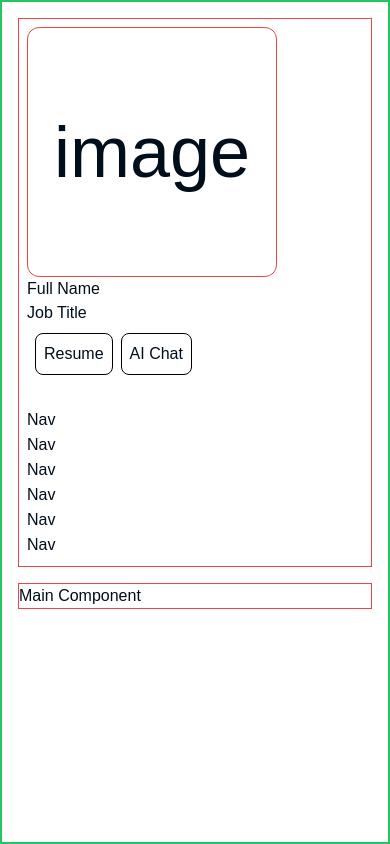
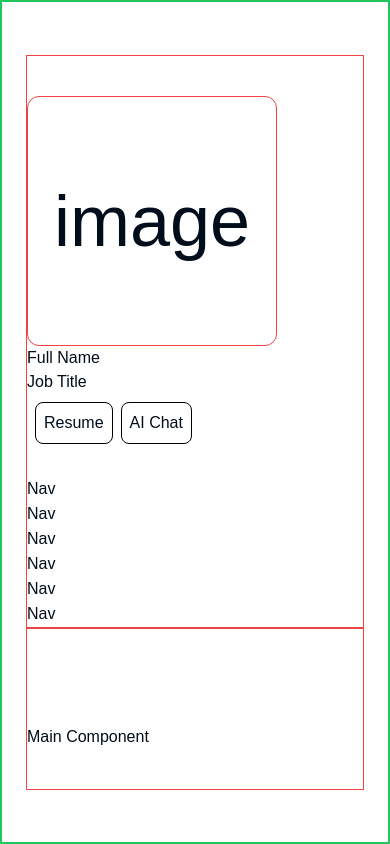
Before and after one commit to jwbw29/portfolio_v2, a Next.js app: page / in a window 390 px wide. Built offline with nearby package versions, Linux system fonts and the light colour scheme; a web font is replaced by a local one.

Commit message:
Refactor page structure and improve layout for better responsiveness

```diff
--- a/src/app/page.tsx
+++ b/src/app/page.tsx
@@ -3,9 +3,9 @@ import Main from "@/components/Main";
 
 export default function Home() {
   return (
-    <main className="border-2 border-green-500 p-2 flex flex-col md:flex-row min-h-screen max-w-4/5">
+    <div className="border-2 border-green-500 mx-auto flex min-h-screen max-w-screen-xl flex-col justify-center px-6 md:px-12 md:flex-row md:gap-20 xl:gap-20">
       <Hero />
       <Main />
-    </main>
+    </div>
   );
 }
--- a/src/components/Hero.tsx
+++ b/src/components/Hero.tsx
@@ -7,7 +7,8 @@ import Nav from "@/components/Nav";
 
 export default function Hero() {
   return (
-    <div className="testBorder p-2 m-2 md:w-2/5">
+    <header className="testBorder flex flex-shrink-0 flex-col justify-between pb-0 pt-10 md:pt-16 lg:sticky lg:top-0 lg:max-h-screen lg:pb-16">
+      {" "}
       {/* <Image src="/hero.jpg" alt="hero" width={1920} height={1080} /> */}
       <div className="flex size-[250px] testBorder rounded-xl items-center justify-center">
         <h1 className="text-7xl text-center">image</h1>
@@ -17,6 +18,6 @@ export default function Hero() {
       <ButtonGroup />
       <Socials />
       <Nav /> {/*hidden on mobile */}
-    </div>
+    </header>
   );
 }
--- a/src/components/Main.tsx
+++ b/src/components/Main.tsx
@@ -2,8 +2,9 @@
 
 export default function Main() {
   return (
-    <div className="testBorder m-2">
+    <main className="testBorder pb-10 pt-24 text-skeptic-800 md:pb-16 lg:max-w-prose lg:py-16">
+      {" "}
       <h1>Main Component</h1>
-    </div>
+    </main>
   );
 }
--- a/src/components/Nav.tsx
+++ b/src/components/Nav.tsx
@@ -2,13 +2,13 @@
 
 export default function Nav() {
   return (
-    <div className="flex flex-col">
+    <nav className="flex flex-col">
       <div className="size-[25px] rounded-lg">Nav</div>
       <div className="size-[25px] rounded-lg">Nav</div>
       <div className="size-[25px] rounded-lg">Nav</div>
       <div className="size-[25px] rounded-lg">Nav</div>
       <div className="size-[25px] rounded-lg">Nav</div>
       <div className="size-[25px] rounded-lg">Nav</div>
-    </div>
+    </nav>
   );
 }
```
